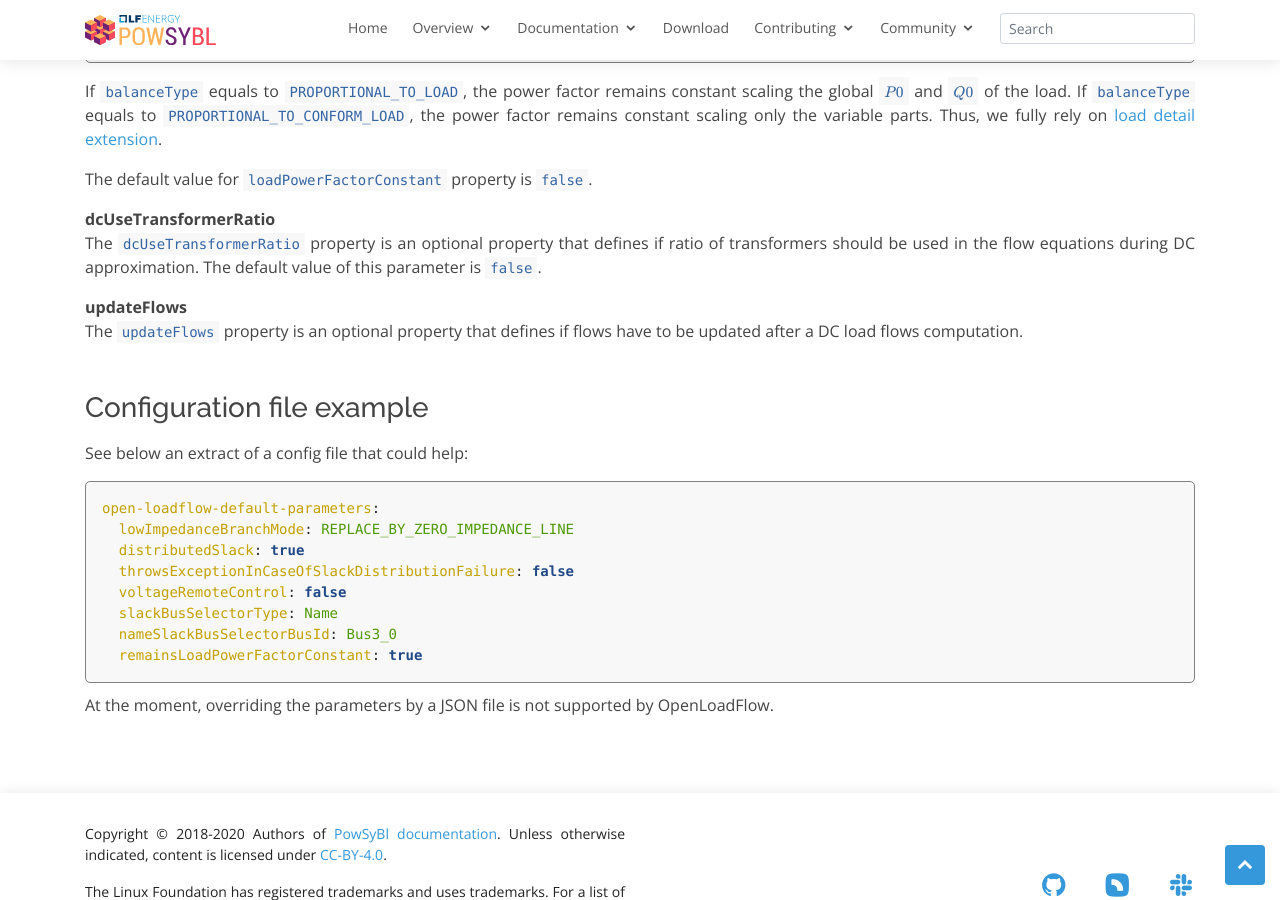
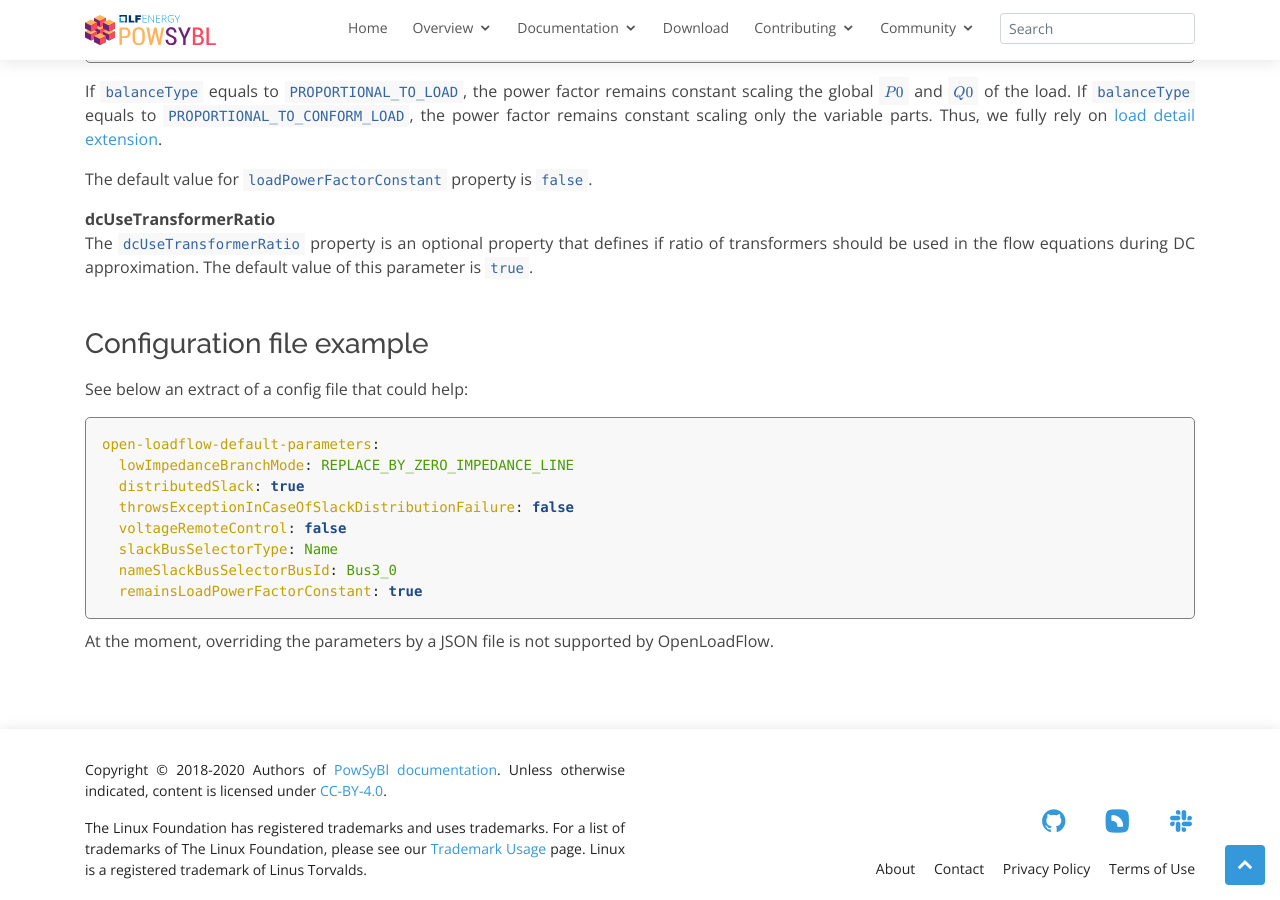
Before and after one commit to powsybl/powsybl.github.io, a Jekyll site: the page built from pages/documentation/simulation/powerflow/openlf.md, in a window 1280 px wide and 900 px high, scrolled down 3821 px. Built offline with Jekyll 4.4.1, drawn with Linux system fonts in a browser that asks for light colours; our own code applies the rules of GitHub Pages for plain Markdown files.

Commit message:
Change default  values of parameter dcUseTransformerRatio and voltageRemoteControl.
Signed-off-by: Anne Tilloy <anne.tilloy@rte-france.com>

```diff
--- a/pages/documentation/simulation/powerflow/openlf.md
+++ b/pages/documentation/simulation/powerflow/openlf.md
@@ -104,7 +104,7 @@
 
 **voltageRemoteControl**
 The `voltageRemoteControl` property is an optional property that defines if the remote control for voltage controllers has to be modeled.
-The default value is `false`.
+The default value is `true`.
 
 **slackBusSelectorType**
 The `slackBusSelectorType` property is an optional property that defines how to select the slack bus. The three options are available through the configuration file:
@@ -148,10 +148,7 @@
 The default value for `loadPowerFactorConstant` property is `false`.
 
 **dcUseTransformerRatio**
-The `dcUseTransformerRatio` property is an optional property that defines if ratio of transformers should be used in the flow equations during DC approximation. The default value of this parameter is `false`.
-
-**updateFlows**
-The `updateFlows` property is an optional property that defines if flows have to be updated after a DC load flows computation.
+The `dcUseTransformerRatio` property is an optional property that defines if ratio of transformers should be used in the flow equations during DC approximation. The default value of this parameter is `true`.
 
 ### Configuration file example
 See below an extract of a config file that could help:
```
Also changed, not shown: pages/documentation/simulation/powerflow/hades2.md (+1 -1 lines).
